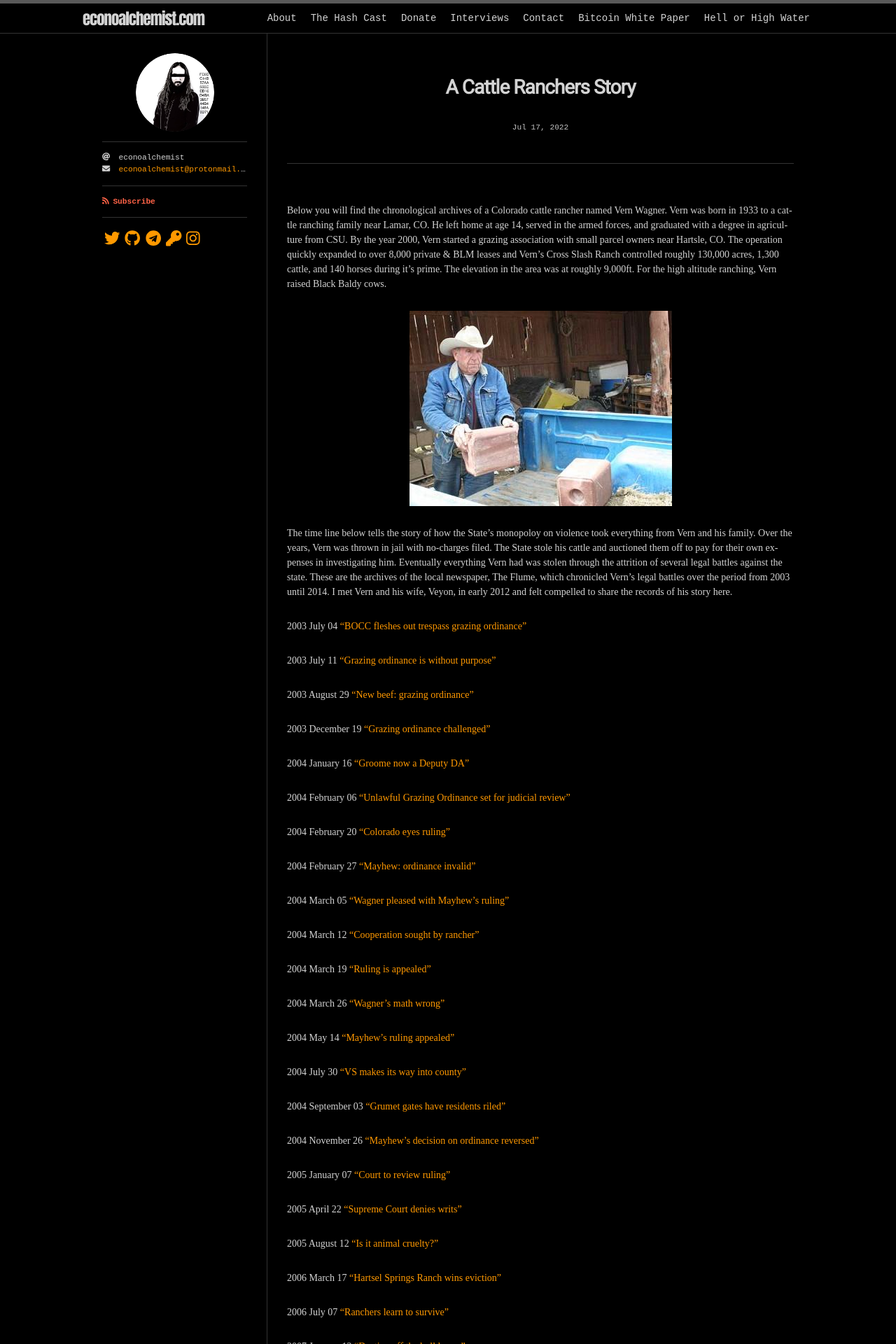
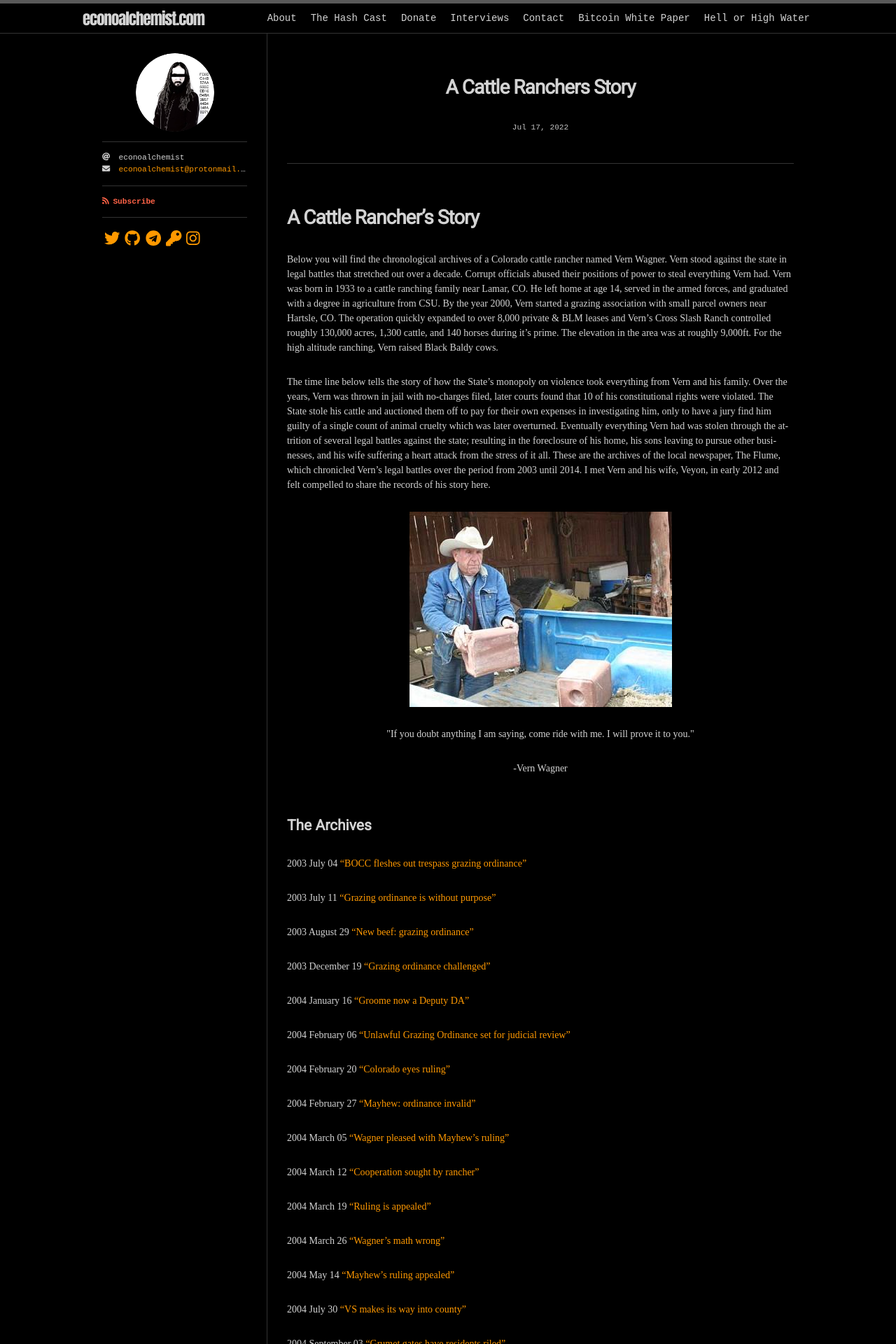
Before and after one commit to econoalchemist/econoalchemist.github.io, a Jekyll site: the page built from _posts/2022-07-17-A-Cattle-Ranchers-Story.md, in a window 1280 px wide. Shown: the top 1920 px of the page at 70% size. Built offline with Jekyll 4.4.1, drawn with Linux system fonts in a browser that asks for light colours; nearby versions of some CDN libraries; some web fonts are replaced; our own code applies the rules of GitHub Pages for plain Markdown files; some of the changed text lies outside the part shown.

Commit message:
Update 2022-07-17-A-Cattle-Ranchers-Story.md

```diff
--- a/_posts/2022-07-17-A-Cattle-Ranchers-Story.md
+++ b/_posts/2022-07-17-A-Cattle-Ranchers-Story.md
@@ -1,10 +1,20 @@
-Below you will find the chronological archives of a Colorado cattle rancher named Vern Wagner. Vern was born in 1933 to a cattle ranching family near Lamar, CO. He left home at age 14, served in the armed forces, and graduated with a degree in agriculture from CSU. By the year 2000, Vern started a grazing association with small parcel owners near Hartsle, CO. The operation quickly expanded to over 8,000 private & BLM leases and Vern's Cross Slash Ranch controlled roughly 130,000 acres, 1,300 cattle, and 140 horses during it's prime. The elevation in the area was at roughly 9,000ft. For the high altitude ranching, Vern raised Black Baldy cows.
+# A Cattle Rancher's Story
+Below you will find the chronological archives of a Colorado cattle rancher named Vern Wagner. Vern stood against the state in legal battles that stretched out over a decade. Corrupt officials abused their positions of power to steal everything Vern had. Vern was born in 1933 to a cattle ranching family near Lamar, CO. He left home at age 14, served in the armed forces, and graduated with a degree in agriculture from CSU. By the year 2000, Vern started a grazing association with small parcel owners near Hartsle, CO. The operation quickly expanded to over 8,000 private & BLM leases and Vern's Cross Slash Ranch controlled roughly 130,000 acres, 1,300 cattle, and 140 horses during it's prime. The elevation in the area was at roughly 9,000ft. For the high altitude ranching, Vern raised Black Baldy cows.
+
+The time line below tells the story of how the State's monopoly on violence took everything from Vern and his family. Over the years, Vern was thrown in jail with no-charges filed, later courts found that 10 of his constitutional rights were violated. The State stole his cattle and auctioned them off to pay for their own expenses in investigating him, only to have a jury find him guilty of a single count of animal cruelty which was later overturned. Eventually everything Vern had was stolen through the attrition of several legal battles against the state; resulting in the foreclosure of his home, his sons leaving to pursue other businesses, and his wife suffering a heart attack from the stress of it all. These are the archives of the local newspaper, The Flume, which chronicled Vern's legal battles over the period from 2003 until 2014. I met Vern and his wife, Veyon, in early 2012 and felt compelled to share the records of his story here.
 
 <p align="center">
 <img src="/assets/vernwagner.jpg">
 </p>
 
-The time line below tells the story of how the State's monopoloy on violence took everything from Vern and his family. Over the years, Vern was thrown in jail with no-charges filed. The State stole his cattle and auctioned them off to pay for their own expenses in investigating him. Eventually everything Vern had was stolen through the attrition of several legal battles against the state. These are the archives of the local newspaper, The Flume, which chronicled Vern's legal battles over the period from 2003 until 2014. I met Vern and his wife, Veyon, in early 2012 and felt compelled to share the records of his story here.
+<p align="center">
+"If you doubt anything I am saying, come ride with me. I will prove it to you."
+</p>
+<p align="center">
+-Vern Wagner
+</p>
+
+## The Archives
 
 2003 July 04
 ["BOCC fleshes out trespass grazing ordinance"](https://archive.ph/4zhed)
```
